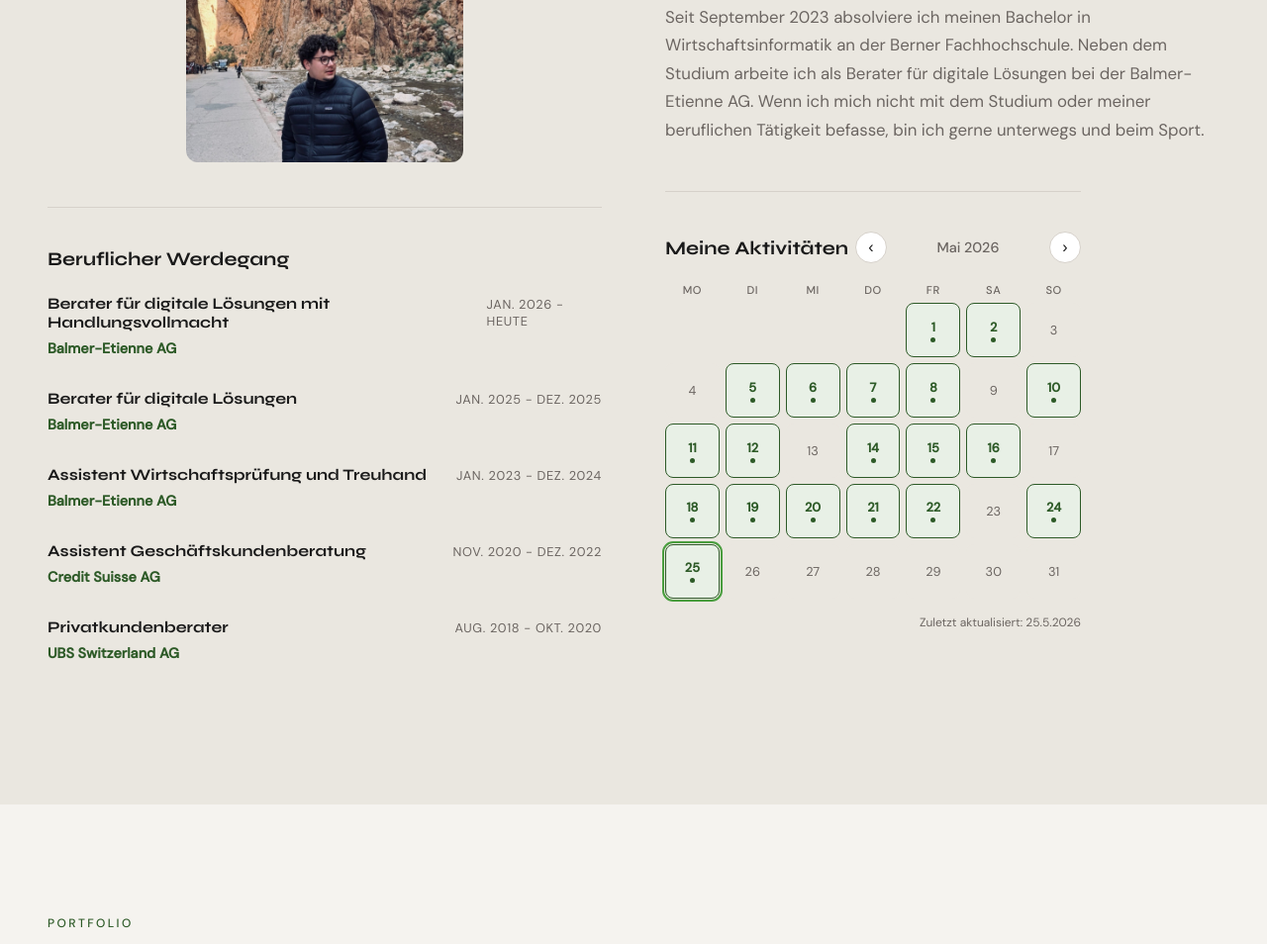
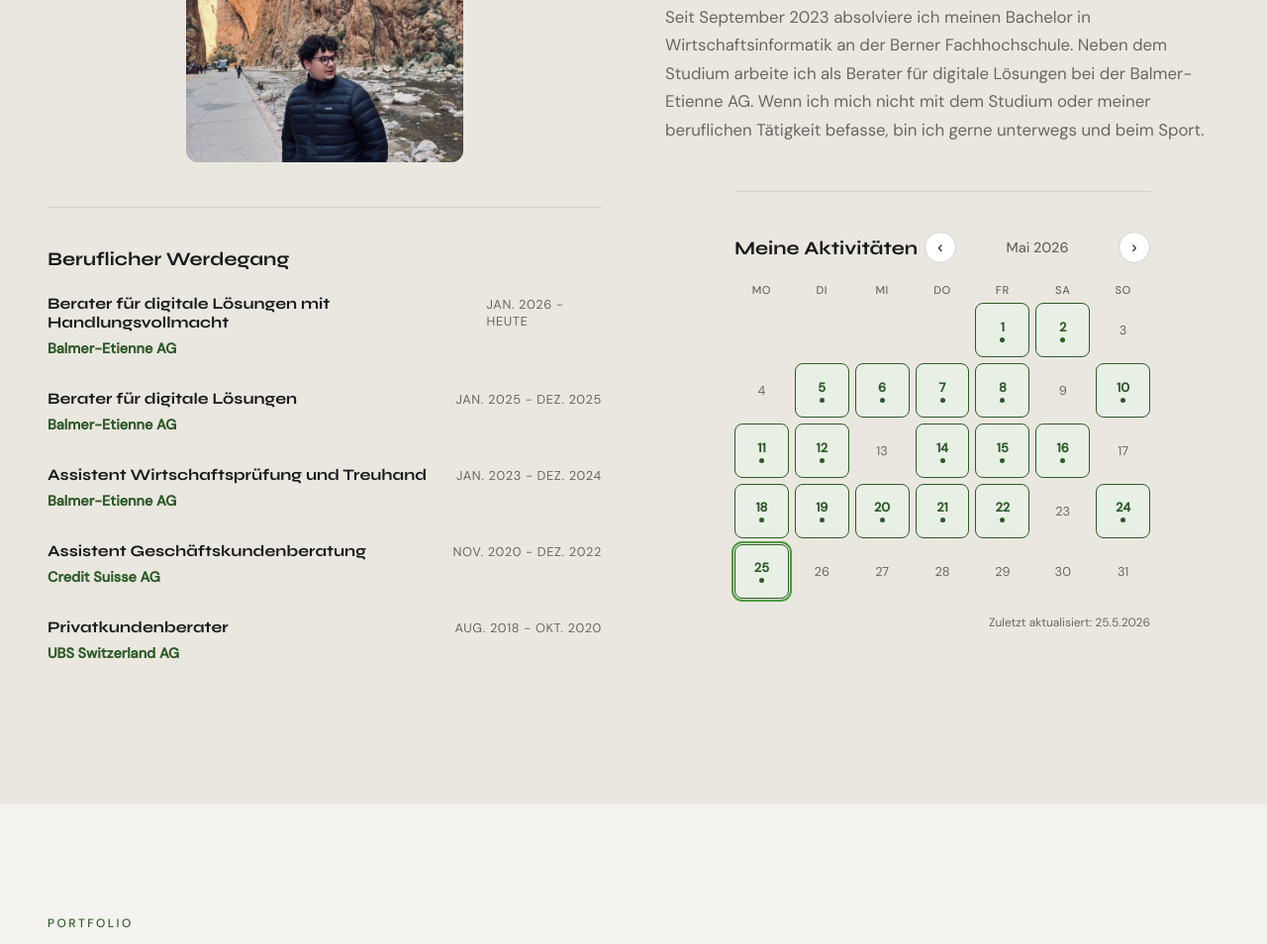
Before and after one commit to Domany99/EWEB_Portfolio, a plain HTML site: page index.html in a window 1280 px wide. Shown: the part 1078-2032 px from the top of the page at 99% size. Drawn offline with Linux system fonts and the light colour scheme.

Commit message:
adjusting calender layout even more

```diff
--- a/strava-calendar.css
+++ b/strava-calendar.css
@@ -4,11 +4,12 @@
    ═══════════════════════════════════════════ */
 
 .strava-calendar {
-    align-self: start;
     margin-top: 2.5rem;
     padding-top: 2.5rem;
     border-top: 1px solid var(--border);
     max-width: 420px;
+    margin-left: auto;
+    margin-right: auto;
 }
 
 /* Auf Mobile: Trennlinie nach oben, da der Kalender dann
```
